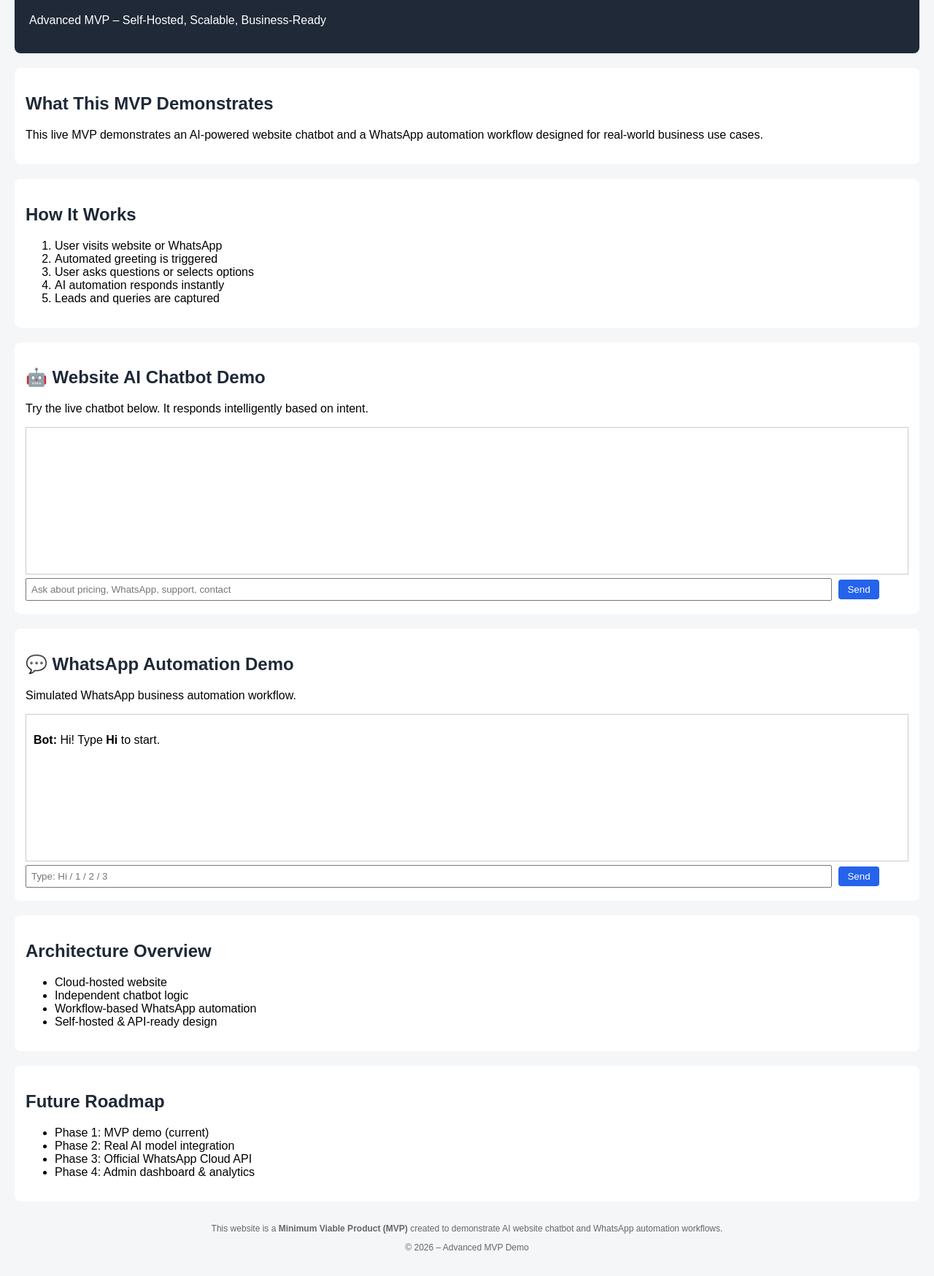
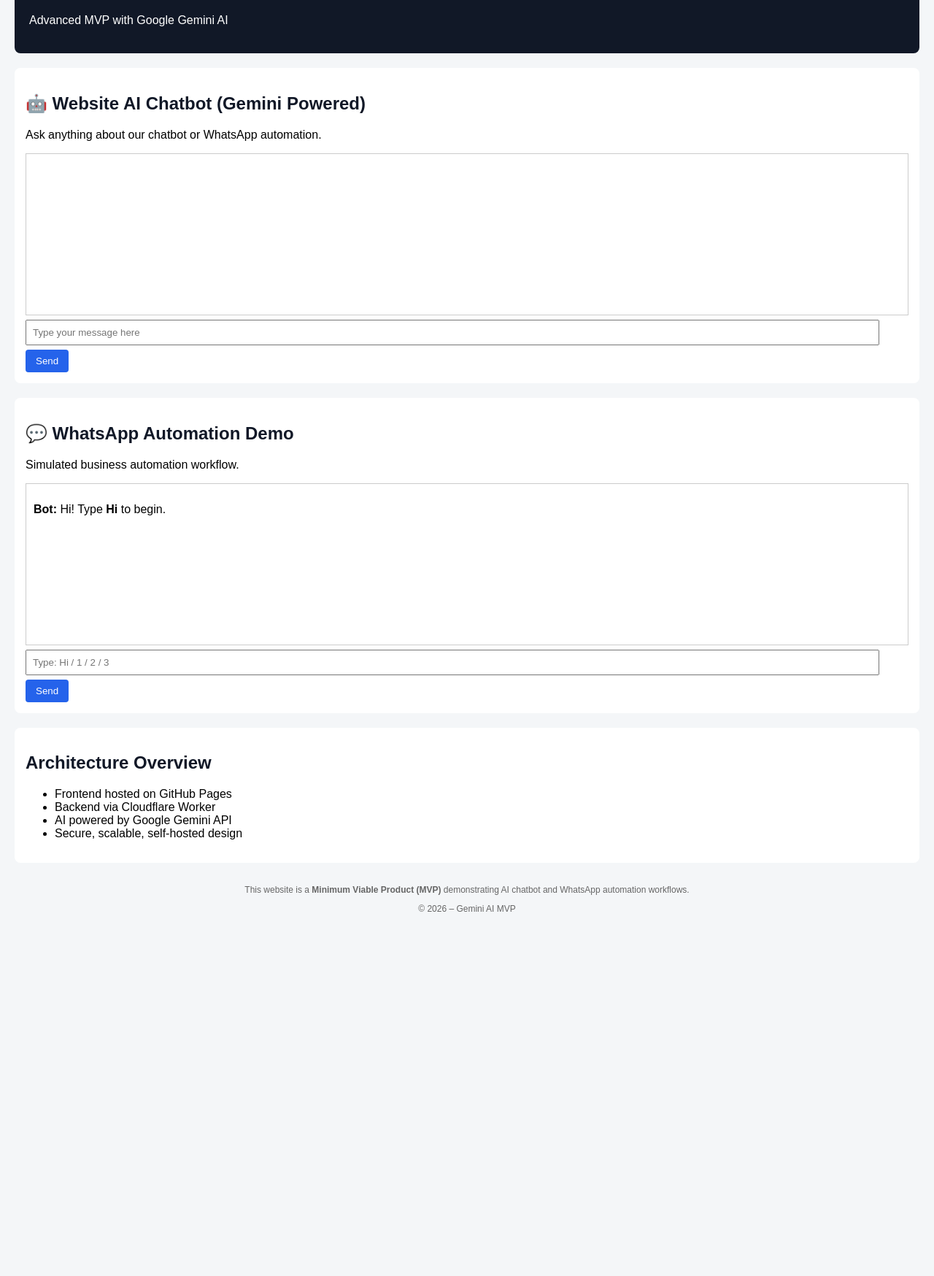
Before and after one commit to harshaponnam4453/Ai-chatbot-demo-1, a plain HTML site: page index.html in a window 1280 px wide. Shown: the part 101-1849 px from the top of the page at 73% size. After the commit the page ends 1385 px from the top, so only its background shows below. Drawn offline with Linux system fonts and the light colour scheme.

Commit message:
Update index.html

```diff
--- a/index.html
+++ b/index.html
@@ -1,7 +1,7 @@
 <!DOCTYPE html>
 <html>
 <head>
-<title>AI Chatbot & WhatsApp Automation – Advanced MVP</title>
+<title>AI Chatbot & WhatsApp Automation – Gemini MVP</title>
 <meta name="viewport" content="width=device-width, initial-scale=1">
 
 <style>
@@ -12,7 +12,7 @@ body{
   padding:20px;
 }
 header{
-  background:#1f2937;
+  background:#111827;
   color:#fff;
   padding:20px;
   border-radius:8px;
@@ -23,23 +23,23 @@ section{
   padding:15px;
   border-radius:8px;
 }
-h2{color:#1f2937}
+h2{color:#111827}
 button{
-  padding:6px 12px;
-  margin:5px;
+  padding:8px 14px;
+  margin-top:6px;
   background:#2563eb;
   color:#fff;
   border:none;
   border-radius:4px;
 }
 input{
-  padding:6px;
-  width:90%;
-  margin-top:5px;
+  padding:8px;
+  width:95%;
+  margin-top:6px;
 }
 .box{
   border:1px solid #ccc;
-  height:180px;
+  height:200px;
   overflow:auto;
   padding:10px;
   margin-top:10px;
@@ -57,43 +57,24 @@ footer{
 
 <header>
 <h1>AI Chatbot & WhatsApp Automation</h1>
-<p>Advanced MVP – Self-Hosted, Scalable, Business-Ready</p>
+<p>Advanced MVP with Google Gemini AI</p>
 </header>
 
 <section>
-<h2>What This MVP Demonstrates</h2>
-<p>
-This live MVP demonstrates an AI-powered website chatbot and a WhatsApp
-automation workflow designed for real-world business use cases.
-</p>
-</section>
-
-<section>
-<h2>How It Works</h2>
-<ol>
-<li>User visits website or WhatsApp</li>
-<li>Automated greeting is triggered</li>
-<li>User asks questions or selects options</li>
-<li>AI automation responds instantly</li>
-<li>Leads and queries are captured</li>
-</ol>
-</section>
-
-<section>
-<h2>🤖 Website AI Chatbot Demo</h2>
-<p>Try the live chatbot below. It responds intelligently based on intent.</p>
+<h2>🤖 Website AI Chatbot (Gemini Powered)</h2>
+<p>Ask anything about our chatbot or WhatsApp automation.</p>
 
 <div id="chat" class="box"></div>
-<input id="q" placeholder="Ask about pricing, WhatsApp, support, contact">
+<input id="q" placeholder="Type your message here">
 <button onclick="chat()">Send</button>
 </section>
 
 <section>
 <h2>💬 WhatsApp Automation Demo</h2>
-<p>Simulated WhatsApp business automation workflow.</p>
+<p>Simulated business automation workflow.</p>
 
 <div id="wa" class="box">
-<p><b>Bot:</b> Hi! Type <b>Hi</b> to start.</p>
+<p><b>Bot:</b> Hi! Type <b>Hi</b> to begin.</p>
 </div>
 
 <input id="w" placeholder="Type: Hi / 1 / 2 / 3">
@@ -103,66 +84,61 @@ automation workflow designed for real-world business use cases.
 <section>
 <h2>Architecture Overview</h2>
 <ul>
-<li>Cloud-hosted website</li>
-<li>Independent chatbot logic</li>
-<li>Workflow-based WhatsApp automation</li>
-<li>Self-hosted & API-ready design</li>
-</ul>
-</section>
-
-<section>
-<h2>Future Roadmap</h2>
-<ul>
-<li>Phase 1: MVP demo (current)</li>
-<li>Phase 2: Real AI model integration</li>
-<li>Phase 3: Official WhatsApp Cloud API</li>
-<li>Phase 4: Admin dashboard & analytics</li>
+<li>Frontend hosted on GitHub Pages</li>
+<li>Backend via Cloudflare Worker</li>
+<li>AI powered by Google Gemini API</li>
+<li>Secure, scalable, self-hosted design</li>
 </ul>
 </section>
 
 <footer>
 <p>
-This website is a <b>Minimum Viable Product (MVP)</b> created to demonstrate
-AI website chatbot and WhatsApp automation workflows.
+This website is a <b>Minimum Viable Product (MVP)</b> demonstrating
+AI chatbot and WhatsApp automation workflows.
 </p>
-<p>© 2026 – Advanced MVP Demo</p>
+<p>© 2026 – Gemini AI MVP</p>
 </footer>
 
 <script>
-function chat(){
- let c=document.getElementById("chat");
- let text=q.value.toLowerCase();
- c.innerHTML+=`<p><b>You:</b> ${q.value}</p>`;
+async function chat(){
+  let c = document.getElementById("chat");
+  let text = q.value;
 
- let reply="I can help with AI chatbots and automation.";
- if(text.includes("price")) reply="Our solution is affordable and self-hosted.";
- if(text.includes("whatsapp")) reply="We automate WhatsApp using workflow logic and APIs.";
- if(text.includes("support")) reply="Support automation is available 24/7.";
- if(text.includes("contact")) reply="Please share your email. Our team will contact you.";
+  if(!text) return;
 
- setTimeout(()=>{
-  c.innerHTML+=`<p><b>Bot:</b> ${reply}</p>`;
-  c.scrollTop=c.scrollHeight;
- },700);
+  c.innerHTML += `<p><b>You:</b> ${text}</p>`;
+  q.value = "";
 
- q.value="";
+  c.innerHTML += `<p><i>Bot is typing...</i></p>`;
+  c.scrollTop = c.scrollHeight;
+
+  const res = await fetch("https://YOUR-WORKER-URL.workers.dev", {
+    method: "POST",
+    headers: { "Content-Type": "application/json" },
+    body: JSON.stringify({ message: text })
+  });
+
+  const data = await res.json();
+
+  c.innerHTML += `<p><b>Bot:</b> ${data.reply}</p>`;
+  c.scrollTop = c.scrollHeight;
 }
 
 function wa(){
- let box=document.getElementById("wa");
- let t=w.value.toLowerCase();
+  let box = document.getElementById("wa");
+  let t = w.value.toLowerCase();
 
- let flow={
-  "hi":"Welcome! Reply 1️⃣ Menu 2️⃣ Order Status 3️⃣ Support",
-  "1":"Menu: Pizza, Burger, Biryani",
-  "2":"Please share your order ID",
-  "3":"Our support team will contact you shortly"
- };
+  const flow = {
+    "hi":"Welcome! Reply 1️⃣ Menu 2️⃣ Order Status 3️⃣ Support",
+    "1":"Today's Menu: Pizza, Burger, Biryani",
+    "2":"Please share your order ID",
+    "3":"Support team will contact you shortly"
+  };
 
- box.innerHTML+=`<p><b>You:</b> ${w.value}</p>`;
- box.innerHTML+=`<p><b>Bot:</b> ${flow[t]||"Please type Hi to start"}</p>`;
- box.scrollTop=box.scrollHeight;
- w.value="";
+  box.innerHTML += `<p><b>You:</b> ${w.value}</p>`;
+  box.innerHTML += `<p><b>Bot:</b> ${flow[t] || "Please type Hi to start"}</p>`;
+  box.scrollTop = box.scrollHeight;
+  w.value = "";
 }
 </script>
 
```
